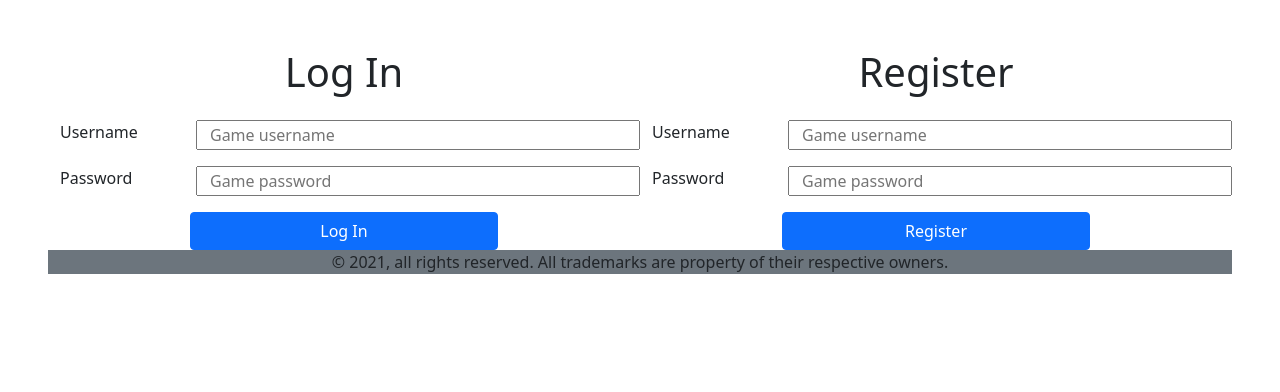
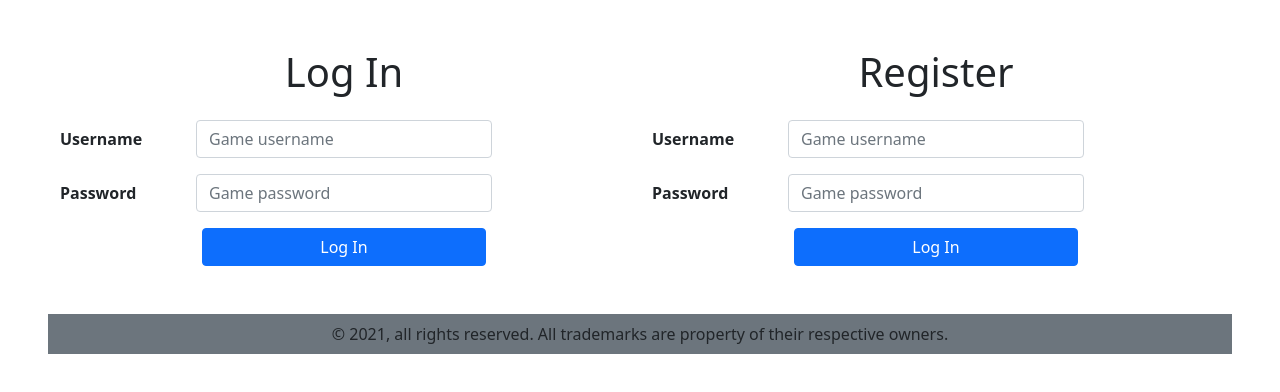
Before and after one commit to assembler-school/react-first-stage-project, a React (Create React App) app: page / in a window 1280 px wide. Shown: the top 392 px of the page. Built offline with nearby package versions, Linux system fonts and the light colour scheme; no server answers.

Commit message:
styled login

```diff
--- a/package.json
+++ b/package.json
@@ -9,6 +9,7 @@
     "axios": "^0.23.0",
     "bootstrap": "^5.1.3",
     "formik": "^2.2.9",
+    "mdb-react-ui-kit": "^1.5.0",
     "react": "^17.0.2",
     "react-bootstrap": "^1.6.4",
     "react-dom": "^17.0.2",
--- a/src/components/Footer.js
+++ b/src/components/Footer.js
@@ -2,7 +2,7 @@ import React from "react";
 
 export default function Footer() {
   return (
-    <div className="bg-secondary ">
+    <div className="bg-secondary mt-5 p-2">
       <p className="m-0 text-center">
         © 2021, all rights reserved. All trademarks are property of their
         respective owners.
--- a/src/pages/Login.js
+++ b/src/pages/Login.js
@@ -5,6 +5,7 @@ import ValidationSchema from "../components/ValidationSchema";
 import { AuthContext } from "../context/AuthContext";
 import { Redirect } from "react-router";
 import Footer from "../components/Footer";
+import { MDBInput } from "mdb-react-ui-kit";
 
 export default function Login() {
   const { users, isLogged, login, addUser } = useContext(AuthContext);
@@ -48,12 +49,12 @@ export default function Login() {
             <Form className="col col-12 ">
               <div className="row justify-content-center align-items-center gap-3">
                 <h1 className="text-center">Log In</h1>
-                <div className="row">
-                  <label className="col col-3" htmlFor="username">
+                <div className="row align-items-center">
+                  <label className="col col-3 fw-bold" htmlFor="username">
                     Username
                   </label>
                   <Field
-                    className="col col-9"
+                    className="col col-9 form-control w-50"
                     type="text"
                     label="Username"
                     id="username"
@@ -63,14 +64,16 @@ export default function Login() {
                 </div>
 
                 {errors.username && touched.username ? (
-                  <div>{errors.username}</div>
+                  <div className="text-center text-danger fw-bold">
+                    {errors.username}
+                  </div>
                 ) : null}
-                <div className="row">
-                  <label className="col col-3" htmlFor="password">
+                <div className="row align-items-center">
+                  <label className="col col-3 fw-bold" htmlFor="password">
                     Password
                   </label>
                   <Field
-                    className="col col-9"
+                    className="col col-9 form-control w-50"
                     type="password"
                     label="Password"
                     id="password"
@@ -79,11 +82,15 @@ export default function Login() {
                   />
                 </div>
                 {errors.password && touched.password ? (
-                  <div>{errors.password}</div>
+                  <div className="text-center text-danger fw-bold">
+                    {errors.password}
+                  </div>
                 ) : null}
-                <button className="btn btn-primary w-50" type="submit">
-                  Log In
-                </button>
+                <div className="w-50">
+                  <button className="btn btn-primary w-100 " type="submit">
+                    Log In
+                  </button>
+                </div>
               </div>
             </Form>
           )}
@@ -107,13 +114,12 @@ export default function Login() {
             <Form className="col col-12 pt-5 p-lg-0 ">
               <div className="row justify-content-center align-items-center gap-3">
                 <h1 className="text-center">Register</h1>
-                <div className="row">
-                  <label className="col col-3" htmlFor="username">
+                <div className="row align-items-center">
+                  <label className="col col-3 fw-bold" htmlFor="username">
                     Username
                   </label>
-
                   <Field
-                    className="col col-9"
+                    className="col col-9 form-control w-50"
                     type="text"
                     label="Username"
                     id="username"
@@ -122,14 +128,16 @@ export default function Login() {
                   />
                 </div>
                 {errors.username && touched.username ? (
-                  <div>{errors.username}</div>
+                  <div className="text-center text-danger fw-bold">
+                    {errors.username}
+                  </div>
                 ) : null}
-                <div className="row">
-                  <label className="col col-3" htmlFor="password">
+                <div className="row align-items-center">
+                  <label className="col col-3  fw-bold" htmlFor="password">
                     Password
                   </label>
                   <Field
-                    className="col col-9"
+                    className="col col-9 form-control w-50"
                     type="password"
                     label="Password"
                     id="password"
@@ -138,11 +146,15 @@ export default function Login() {
                   />
                 </div>
                 {errors.password && touched.password ? (
-                  <div>{errors.password}</div>
+                  <div className="text-center text-danger fw-bold">
+                    {errors.password}
+                  </div>
                 ) : null}
-                <button className="btn btn-primary w-50" type="submit">
-                  Register
-                </button>
+                <div className="w-50">
+                  <button className="btn btn-primary w-100 " type="submit">
+                    Log In
+                  </button>
+                </div>
               </div>
             </Form>
           )}
```
Also changed, not shown: src/components/NavBar.js (added), 1 other file (tests, documents, lock files or other folders).
